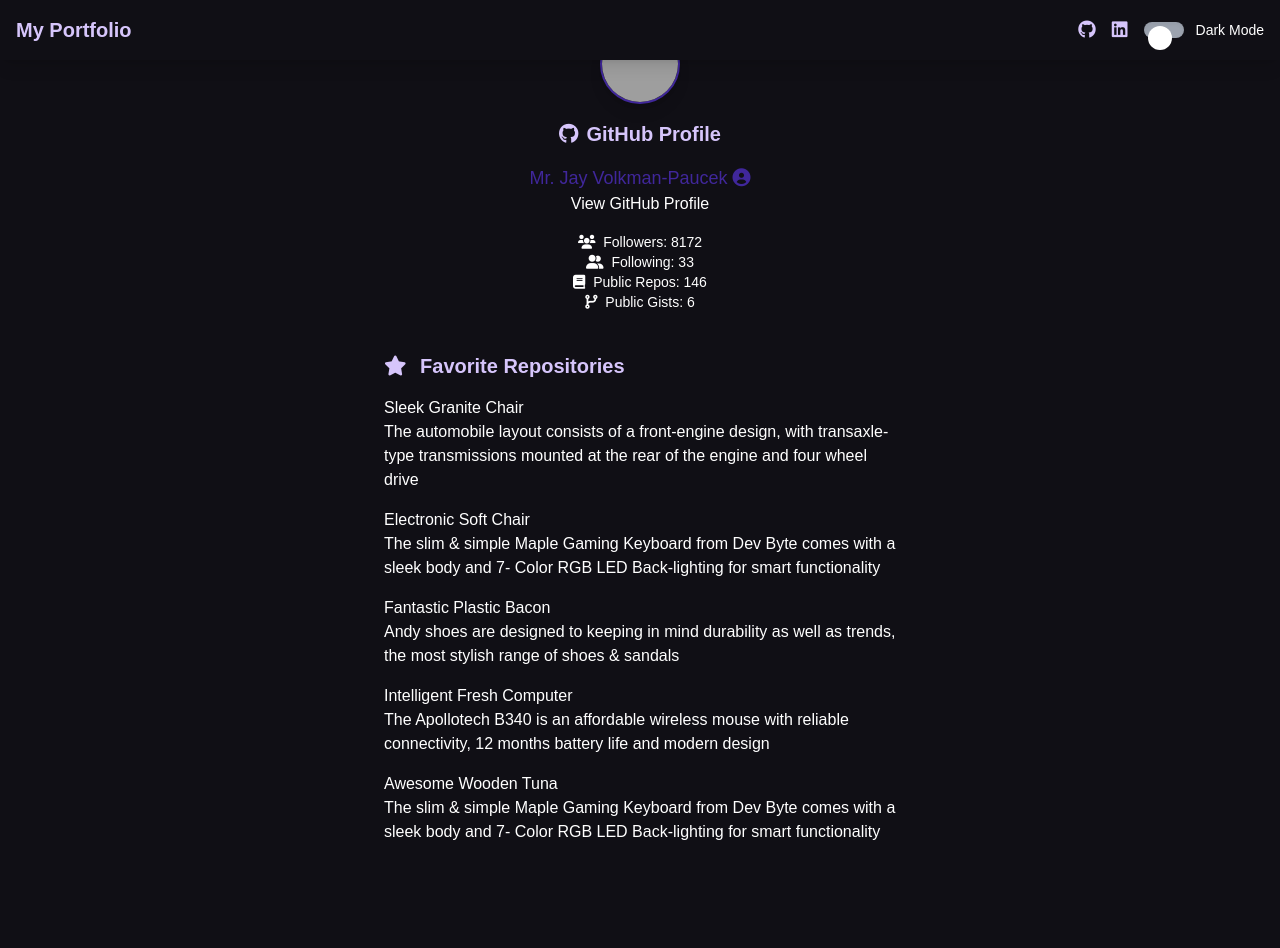
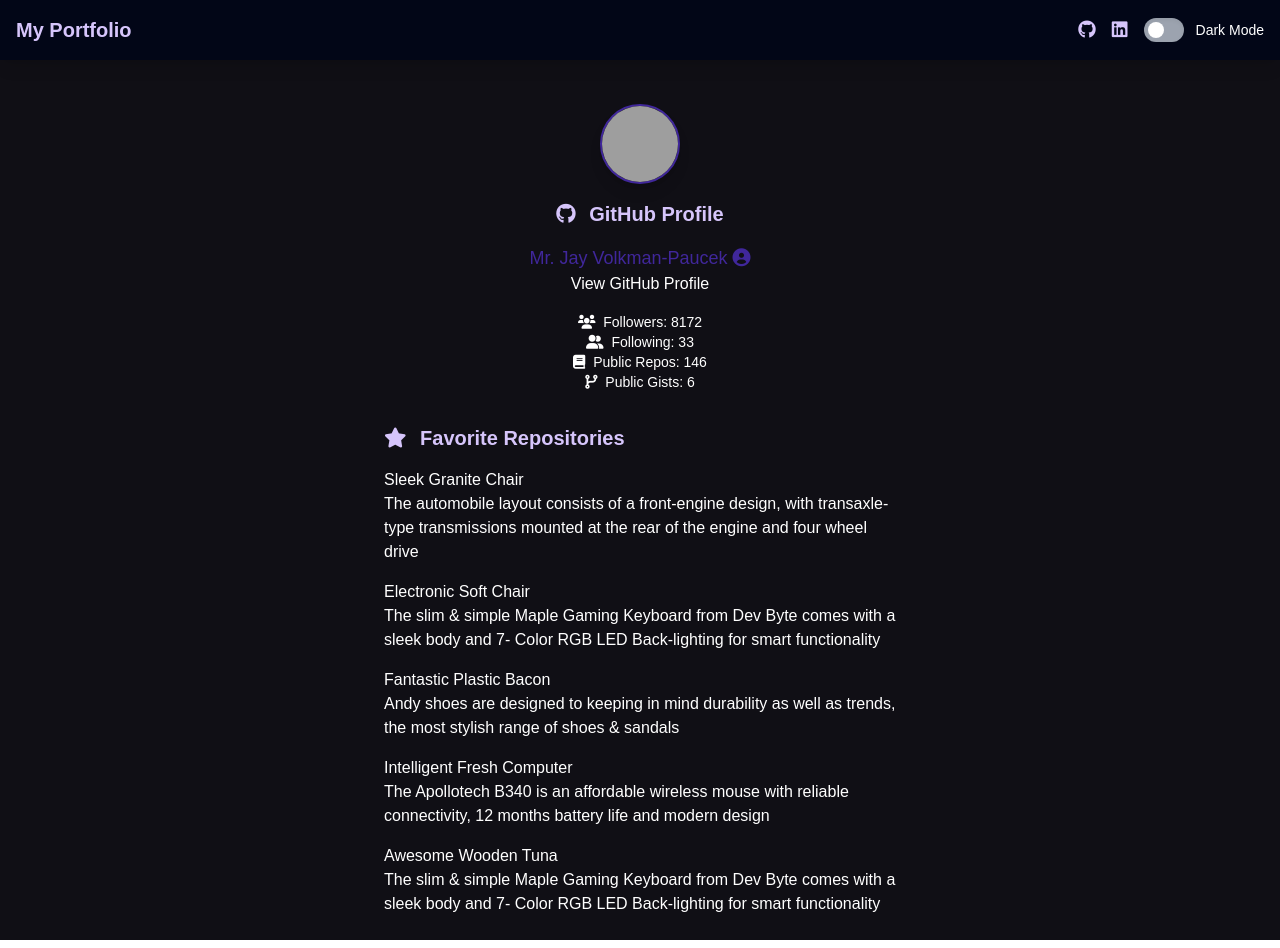
Before and after one commit to aaronedev/aaronsamuel, a Vue app: page / in a window 1280 px wide. Built offline with nearby package versions, Linux system fonts and the light colour scheme; grey boxes are pictures that could not be loaded; the HTML template or start-up script is replaced by a standard one.

Commit message:
-m added navbar

```diff
--- a/src/App.vue
+++ b/src/App.vue
@@ -1,25 +1,26 @@
 <template>
-	<div id="app" class="w-full bg-background text-text-primary">
-		<!-- Navbar Component -->
-		<NavBar />
-
-		<main class="w-full p-4">
+  <div
+    id="app"
+    class="w-full bg-background text-text-primary"
+  >
+    <main class="mt-20 w-full p-4">
+      <!-- NavBar -->
+      <NavBar @toggle-theme="toggleTheme" />
       <!-- Centered Section -->
-			<div class="mb-8 flex flex-col items-center justify-center">
+      <div class="flex flex-col items-center justify-center space-y-8">
         <!-- GitHub Profile -->
-				<div class="mb-8 w-full max-w-lg">
-					<div class="mb-4 block text-center">
+        <div class="w-full max-w-lg text-center">
           <div
             v-if="profile"
-							class="mb-4 flex flex-col items-center space-y-4"
+            class="flex flex-col items-center space-y-4"
           >
             <img
               :src="profile.avatar_url"
               :alt="profile.name"
               class="h-20 w-20 rounded-full border-2 border-accent-purple shadow-lg"
-							/>
-							<h2 class="mb-4 text-xl font-bold text-accent-blue">
-								<i class="fab fa-github mr-2" />GitHub Profile
+            >
+            <h2 class="text-xl font-bold text-accent-blue">
+              <i class="fab fa-github mr-2" /> GitHub Profile
             </h2>
             <div>
               <p class="text-lg text-accent-purple">
@@ -30,12 +31,12 @@
                   :href="profile.html_url"
                   target="_blank"
                   rel="noopener noreferrer"
+                  class="hover:underline"
                 >
                   View GitHub Profile
                 </a>
               </p>
             </div>
-
             <!-- Additional GitHub Info -->
             <div class="text-muted mt-4 text-sm">
               <p>
@@ -62,12 +63,15 @@
         </div>
 
         <!-- Favorite Repos -->
-					<div class="mt-10 block text-left">
+        <div class="mt-10 w-full max-w-lg text-left">
           <h2 class="mb-4 text-xl font-bold text-accent-blue">
             <i class="fas fa-star mr-2" /> Favorite Repositories
           </h2>
-						<ul>
-							<li v-for="repo in repos" :key="repo.id" class="mb-4">
+          <ul class="space-y-4">
+            <li
+              v-for="repo in repos"
+              :key="repo.id"
+            >
               <a
                 :href="repo.html_url"
                 target="_blank"
@@ -81,7 +85,6 @@
               </p>
             </li>
           </ul>
-					</div>
         </div>
       </div>
     </main>
--- a/src/components/NavBar.vue
+++ b/src/components/NavBar.vue
@@ -1,11 +1,14 @@
 <template>
   <nav
-		class="fixed left-0 top-0 z-50 w-full bg-background text-text-primary shadow-lg"
+    class="fixed left-0 top-0 z-50 w-full bg-slate-950 text-text-primary shadow-lg"
   >
     <div class="container mx-auto flex items-center justify-between p-4">
       <!-- Logo or Brand Name -->
       <div class="text-xl font-bold">
-				<a href="#" class="text-accent-blue hover:underline">My Portfolio</a>
+        <a
+          href="#"
+          class="text-accent-blue hover:underline"
+        >My Portfolio</a>
       </div>
 
       <!-- Icons and Toggle -->
@@ -17,7 +20,7 @@
           rel="noopener noreferrer"
           class="text-lg text-accent-blue hover:text-accent-purple"
         >
-					<i class="fab fa-github"></i>
+          <i class="fab fa-github" />
         </a>
         <a
           href="https://www.linkedin.com"
@@ -25,23 +28,28 @@
           rel="noopener noreferrer"
           class="text-lg text-accent-blue hover:text-accent-purple"
         >
-					<i class="fab fa-linkedin"></i>
+          <i class="fab fa-linkedin" />
         </a>
 
         <!-- Toggle Switch for Light/Dark Mode -->
         <div>
-					<label for="themeToggle" class="flex cursor-pointer items-center">
-						<div class="relative">
+          <label
+            for="themeToggle"
+            class="flex cursor-pointer items-center"
+          >
+            <div class="relative flex items-center">
               <input
+                id="themeToggle"
                 type="checkbox"
-								id="themeToggle"
                 class="sr-only"
                 @change="toggleTheme"
+              >
+              <div
+                class="flex h-6 w-10 items-center rounded-full bg-gray-400 shadow-inner"
               />
-							<div class="h-4 w-10 rounded-full bg-gray-400 shadow-inner"></div>
               <div
-								class="dot absolute left-1 top-1 h-6 w-6 rounded-full bg-white transition"
-							></div>
+                class="dot absolute left-1 top-1 h-4 w-4 rounded-full bg-white transition"
+              />
             </div>
             <span class="ml-3 text-sm">Dark Mode</span>
           </label>
```
Lines whose indentation alone changed are shown as unchanged.
